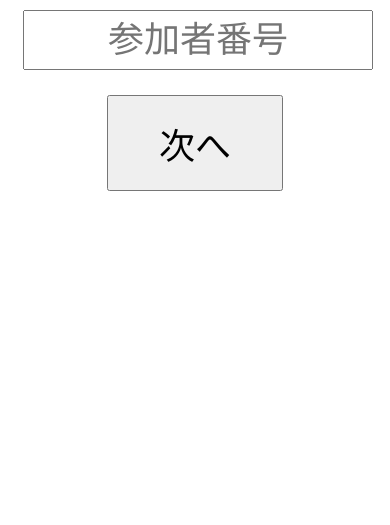
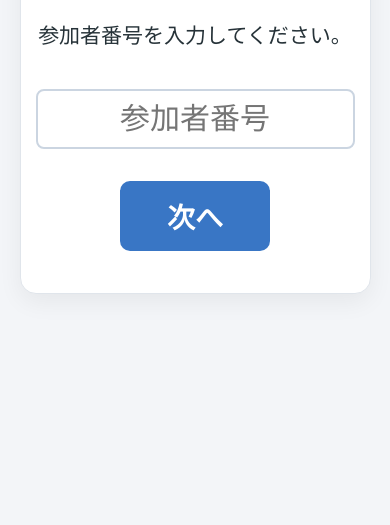
Before and after one commit to s2332137uw-glitch/Calculation, a plain HTML site: page index.html in a window 390 px wide. Shown: the part 319-844 px from the top of the page. Drawn offline with Linux system fonts and the light colour scheme.

Commit message:
Update style.css

```diff
--- a/style.css
+++ b/style.css
@@ -1,82 +1,210 @@
+/* =======================
+   全体
+======================= */
+
+* {
+    box-sizing: border-box;
+}
+
 body {
+    margin: 0;
+    min-height: 100vh;
+    display: flex;
+    justify-content: center;
+    align-items: center;
 
+    font-family: "Yu Gothic", "Meiryo", sans-serif;
     text-align: center;
 
-    font-family: sans-serif;
-
-    margin-top: 100px;
-
+    background-color: #f3f5f8;
+    color: #263238;
 }
 
+/* =======================
+   各画面
+======================= */
 
-/* ボタン */
+#participantScreen,
+#startScreen,
+#questionScreen,
+#waitScreen,
+#finishScreen {
+    width: min(90%, 900px);
+    padding: 45px 35px;
+
+    background-color: #ffffff;
+    border: 1px solid #e0e5eb;
+    border-radius: 16px;
+
+    box-shadow: 0 8px 24px rgba(0, 0, 0, 0.06);
+}
+
+/* =======================
+   タイトル
+======================= */
+
+h1 {
+    font-size: 40px;
+    font-weight: 700;
+    margin: 0 0 30px;
+}
+
+h2 {
+    font-size: 36px;
+    margin: 0 0 20px;
+}
+
+/* =======================
+   説明文
+======================= */
+
+p {
+    font-size: 26px;
+    line-height: 1.8;
+    margin: 15px 0;
+}
+
+/* =======================
+   参加者番号入力
+======================= */
+
+#participantId {
+    width: min(100%, 350px);
+    height: 60px;
+
+    margin: 20px 0;
+    padding: 10px;
+
+    font-size: 30px;
+    text-align: center;
+
+    border: 2px solid #cbd5e1;
+    border-radius: 8px;
+    background-color: #ffffff;
+}
+
+#participantId:focus {
+    outline: 3px solid #bfdbfe;
+    border-color: #3976c5;
+}
+
+/* =======================
+   ボタン
+======================= */
 
 button {
+    min-width: 150px;
+    min-height: 65px;
 
-    font-size: 36px;
+    padding: 15px 30px;
+    margin: 12px;
 
-    padding: 20px 50px;
+    font-family: inherit;
+    font-size: 28px;
+    font-weight: 600;
 
-    margin: 10px;
+    color: #ffffff;
+    background-color: #3976c5;
+
+    border: none;
+    border-radius: 10px;
 
     cursor: pointer;
-
+    transition: background-color 0.15s;
 }
 
+button:hover {
+    background-color: #285c9e;
+}
 
-/* 問題文 */
+button:active {
+    background-color: #204a80;
+}
+
+button:focus-visible {
+    outline: 4px solid #bfdbfe;
+    outline-offset: 3px;
+}
+
+/* =======================
+   YES / NO ボタン
+======================= */
+
+#yesButton,
+#noButton {
+    min-width: 180px;
+    min-height: 90px;
+
+    margin: 20px;
+    font-size: 36px;
+}
+
+/* =======================
+   問題の表示
+======================= */
 
 #stimulus {
-
     font-size: 100px;
-
     font-weight: bold;
 
+    margin: 35px 0;
+    color: #172b4d;
 }
 
-
-/* 課題説明 */
+/* =======================
+   課題ラベル
+======================= */
 
 #taskLabel {
-
-    font-size: 40px;
-
+    font-size: 32px;
+    font-weight: 600;
+    color: #526579;
 }
 
-
-/* 待機画面 */
+/* =======================
+   待機画面
+======================= */
 
 #waitLabel {
-
-    font-size: 70px;
-
+    font-size: 56px;
     font-weight: bold;
-
+    line-height: 1.5;
+    margin: 30px 0;
 }
 
+/* =======================
+   小さい画面への対応
+======================= */
 
-/* 説明文 */
+@media (max-width: 600px) {
+    #participantScreen,
+    #startScreen,
+    #questionScreen,
+    #waitScreen,
+    #finishScreen {
+        padding: 30px 15px;
+    }
 
-p {
+    h1 {
+        font-size: 30px;
+    }
 
-    font-size: 32px;
+    p {
+        font-size: 21px;
+    }
 
+    #stimulus {
+        font-size: 80px;
+    }
+
+    #yesButton,
+    #noButton {
+        min-width: 120px;
+        margin: 8px;
+        font-size: 28px;
+    }
+
+    #waitLabel {
+        font-size: 38px;
+    }
 }
-
-
-/* タイトル */
-
-h1 {
-
-    font-size: 40px;
-
-}
-
-#participantId {
-    font-size: 36px;
-    width: 350px;
-    height: 60px;
-    text-align: center;
-    margin: 15px;
-    box-sizing: border-box;
-}
```
